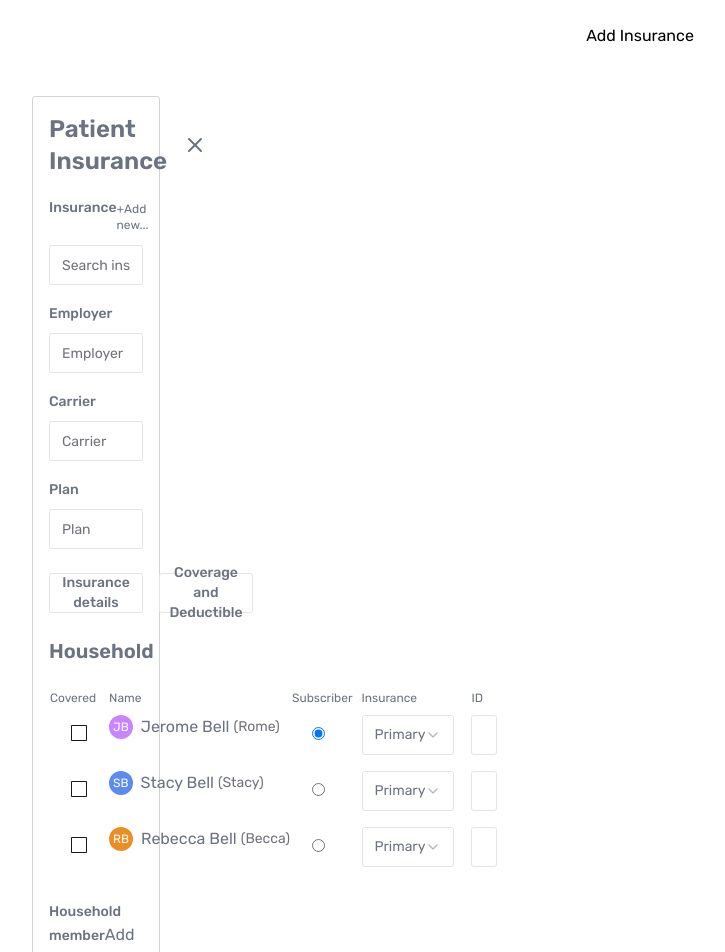
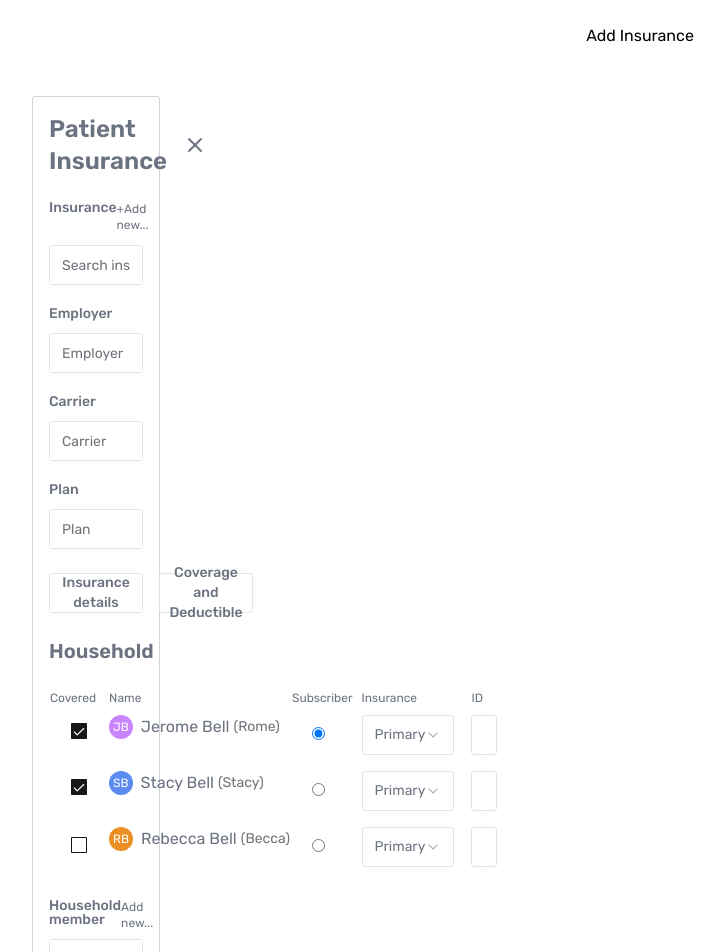
Before and after one commit to johncarmack1984/neem-interview, a Next.js app: page / in a window 1280 px wide. Shown: the top 952 px of the page, without its empty margins (0-725 px from the left). Built offline with nearby package versions, Linux system fonts and the light colour scheme.

Commit message:
Fix hydration error

```diff
--- a/components/Form.tsx
+++ b/components/Form.tsx
@@ -1,3 +1,5 @@
+"use client";
+
 import { Button } from "@/components/ui/button";
 import { Label } from "@/components/ui/label";
 import { Input } from "@/components/ui/input";
@@ -20,7 +22,7 @@ import {
 import { Avatar, AvatarFallback } from "@radix-ui/react-avatar";
 import InformationCircleSolid from "@/icons/information-circle-solid";
 import { cn } from "@/lib/utils";
-import { useState } from "react";
+import { useEffect, useState } from "react";
 
 interface HouseHoldMember {
   faveColor: string;
@@ -31,21 +33,21 @@ interface HouseHoldMember {
   insurance: string;
   id: number;
 }
-// prettier-ignore
-const household = [
-  { faveColor: "bg-[#C985FF]", covered: true, name: "Jerome Bell", preferredName: "Rome", insurance: "primary", id: "1111111111" },
-  { faveColor: "bg-[#5B8AF0]", covered: true, name: "Stacy Bell", preferredName: "Stacy", insurance: "primary", id: "1111111111" },
-  { faveColor: "bg-[#EB8F24]", covered: false, name: "Rebecca Bell", preferredName: "Becca", insurance: "", id: "1111111111" },
-];
 
 function Form() {
-  const [subscriber, setSubscriber] = useState(household.indexOf(household[0]));
+  const [subscriber, setSubscriber] = useState<number | null>(null);
+  useEffect(() => {
+    setSubscriber(0);
+  }, []);
+  // prettier-ignore
+  const household = [
+    { faveColor: "bg-[#C985FF]", covered: true, name: "Jerome Bell", preferredName: "Rome", insurance: "primary", id: "1111111111" },
+    { faveColor: "bg-[#5B8AF0]", covered: true, name: "Stacy Bell", preferredName: "Stacy", insurance: "primary", id: "1111111111" },
+    { faveColor: "bg-[#EB8F24]", covered: false, name: "Rebecca Bell", preferredName: "Becca", insurance: "", id: "1111111111" },
+  ];
   return (
     <div className="container mx-auto py-8 px-4 text-semibold sans text-gray-500">
-      <form
-        className="flex flex-col space-y-6 max-w-32 border border-gray-300 p-4 m-4 rounded-md"
-        suppressHydrationWarning
-      >
+      <form className="flex flex-col space-y-6 max-w-32 border border-gray-300 p-4 m-4 rounded-md">
         <div className="flex items-center justify-between">
           <h1 className="text-2xl font-semibold">Patient Insurance</h1>
           <Button aria-label="Close" variant="ghost">
@@ -101,7 +103,7 @@ function Form() {
         </div>
         <h2 className="text-xl font-semibold">Household</h2>
         <div className="">
-          <div className="w-full whitespace-nowrap">
+          <table className="w-full whitespace-nowrap">
             <thead>
               <tr className="text-xs mb-2">
                 <th className="font-normal text-left pr-2">
@@ -130,7 +132,10 @@ function Form() {
                 return (
                   <tr key={i} className="align-middle">
                     <td className="text-center align-middle">
-                      <Checkbox />
+                      <Checkbox
+                        checked={member.covered}
+                        onChange={() => (member.covered = !member.covered)}
+                      />
                     </td>
                     <td className="flex items-center gap-2 pt-2">
                       <Avatar
@@ -152,8 +157,8 @@ function Form() {
                     <td className="pr-4 text-center">
                       <input
                         type="radio"
-                        checked={subscriber === i || false}
-                        onClick={() => setSubscriber(i)}
+                        checked={subscriber === i}
+                        onChange={() => setSubscriber(i)}
                       />
                     </td>
                     <td className="pr-4 py-2">
@@ -177,12 +182,12 @@ function Form() {
                 );
               })}
             </tbody>
-          </div>
+          </table>
         </div>
         <div className="space-y-2">
-          <div>
+          <div className="flex justify-between">
             <Label htmlFor="household-member">Household member</Label>
-            <span>Add new...</span>
+            <span className="text-xs">Add new...</span>
           </div>
           <Input id="household-member" placeholder="Search..." required />
         </div>
--- a/pages/_app.tsx
+++ b/pages/_app.tsx
@@ -1,12 +1,6 @@
 import "@/styles/tailwind.css";
 import type { AppProps } from "next/app";
-import { Inter, Rubik } from "@next/font/google";
-
-const interFont = Inter({
-  subsets: ["latin"],
-  variable: "--font-inter",
-  display: "swap",
-});
+import { Rubik } from "@next/font/google";
 
 const rubikFont = Rubik({
   subsets: ["latin"],
@@ -16,7 +10,7 @@ const rubikFont = Rubik({
 
 export default function App({ Component, pageProps }: AppProps) {
   return (
-    <div className={`${interFont.variable} ${rubikFont.variable} font-sans`}>
+    <div className={`${rubikFont.variable} font-sans`}>
       <Component {...pageProps} />
     </div>
   );
```
